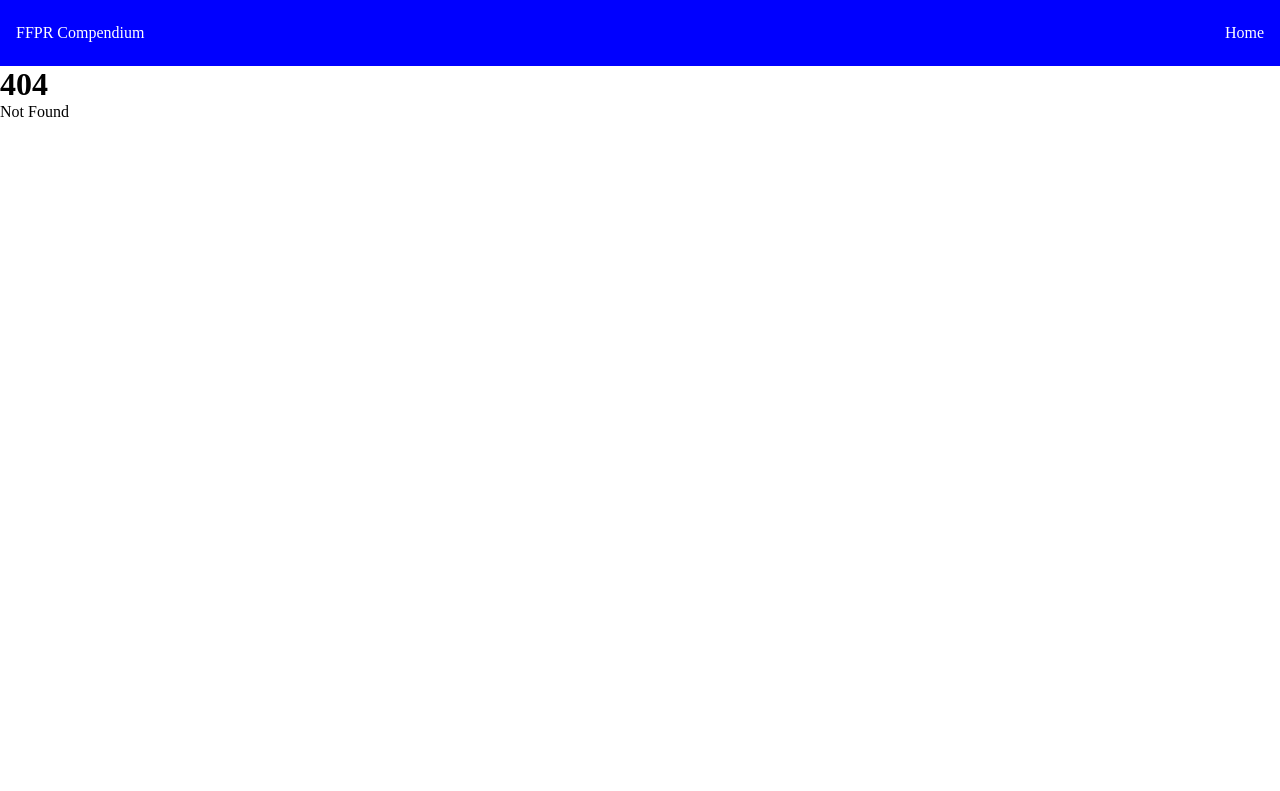
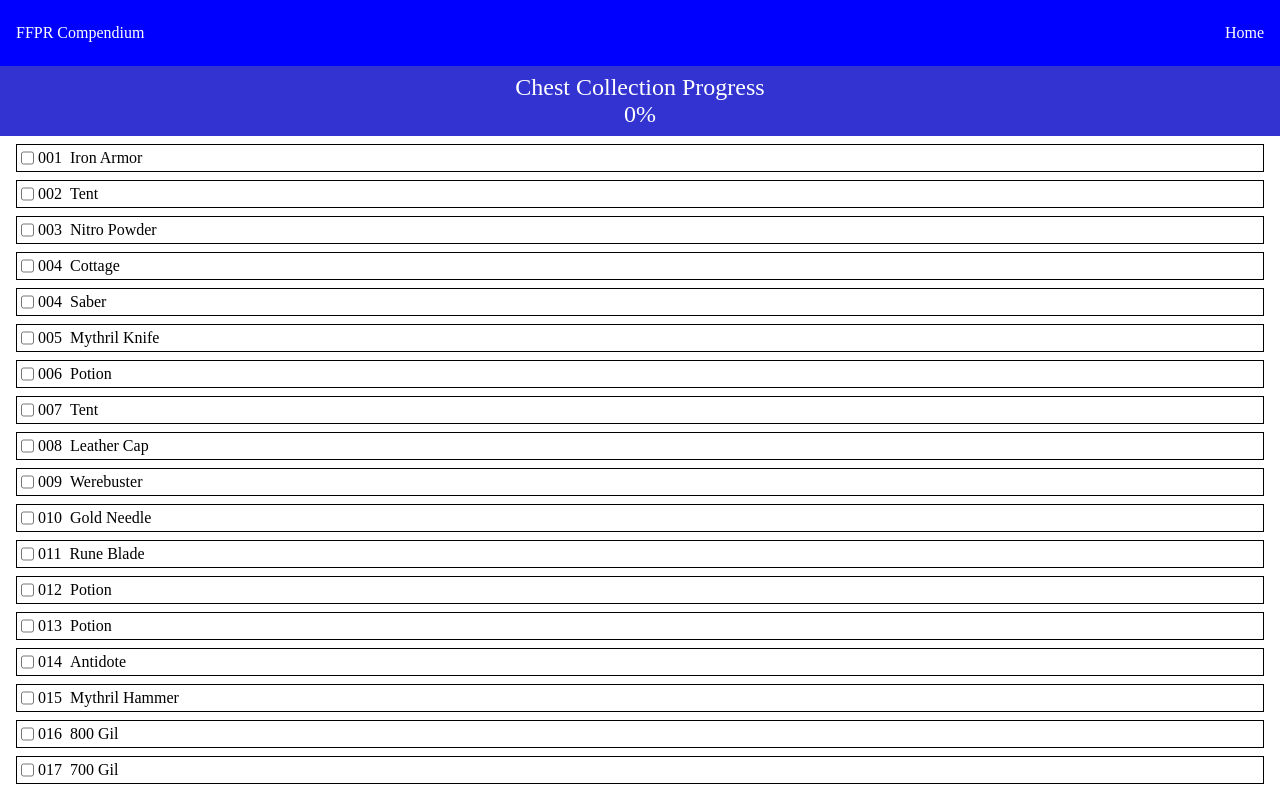
Before and after one commit to dan-collins-dev/ffpr-bestiaries, a SvelteKit app: page /ff1/chests in a window 1280 px wide. Before the commit this address had no page. Shown: the top 791 px of the page. Built offline with nearby package versions, Linux system fonts and the light colour scheme.

Commit message:
implemented chest collection log with related custom components

```diff
--- /dev/null
+++ b/src/components/Chest.svelte
@@ -0,0 +1,32 @@
+<script>
+	import { ff1Chests } from '$store';
+
+	export let data;
+	export let index = 0;
+</script>
+
+<div>
+	<input on:click={ff1Chests.editEntry(index)} bind:checked={data.opened} type="checkbox" />
+	<p>{data.id}</p>
+	<p>{data.contents}</p>
+	<!-- <p>Locked: {data.locked}</p> -->
+	<!-- <p>Opened: {data.opened}</p> -->
+</div>
+
+<style>
+	div {
+		display: flex;
+		flex-direction: row;
+		border: 1px solid black;
+		margin: 0.5rem 1rem;
+		padding: 0.25rem 0.25rem;
+	}
+
+	input {
+		padding: 0 4rem;
+	}
+
+	p {
+		padding: 0 0.25rem;
+	}
+</style>
--- /dev/null
+++ b/src/components/ChestTotal.svelte
@@ -0,0 +1,34 @@
+<script>
+	import { ff1Chests } from '$store';
+
+	$: progress = Math.floor((getOpenedChests() / $ff1Chests.length) * 100);
+
+	$: getOpenedChests = () => {
+		let count = 0;
+		$ff1Chests.forEach((chest) => {
+			if (chest.opened === true) count += 1;
+		});
+
+		return count;
+	};
+</script>
+
+<section>
+	<p class="title">Chest Collection Progress</p>
+	<p>{progress}%</p>
+</section>
+
+<style>
+	section {
+		display: flex;
+		flex-direction: column;
+		align-items: center;
+		background-color: hsl(240, 63%, 51%);
+		color: white;
+		padding: 0.5rem;
+	}
+
+	p {
+		font-size: 1.5rem;
+	}
+</style>
--- a/src/components/Entry.svelte
+++ b/src/components/Entry.svelte
@@ -28,4 +28,6 @@
 	p {
 		padding: 0 0.25rem;
 	}
+
+
 </style>
--- a/src/routes/+layout.svelte
+++ b/src/routes/+layout.svelte
@@ -1,9 +1,10 @@
 <script>
 	import '$appCSS';
 	import { base } from '$app/paths';
-	import { ff1Bestiary } from '$store';
+	import { ff1Bestiary, ff1Chests } from '$store';
 
 	ff1Bestiary.initStorage()
+	ff1Chests.initStorage()
 </script>
 
 <header>
--- a/src/routes/ff1/+page.svelte
+++ b/src/routes/ff1/+page.svelte
@@ -0,0 +1,3 @@
+<script>
+
+</script>
--- /dev/null
+++ b/src/routes/ff1/chests/+page.svelte
@@ -0,0 +1,10 @@
+<script>
+	import { ff1Chests } from '$store';
+	import Chest from '$components/Chest.svelte';
+	import ChestTotal from '$components/ChestTotal.svelte';
+</script>
+
+<ChestTotal />
+{#each $ff1Chests as entry, idx}
+	<Chest data={entry} index={idx} />
+{/each}
--- /dev/null
+++ b/src/stores/bestiaryStore.js
@@ -0,0 +1,51 @@
+import { writable } from 'svelte/store';
+import { browser } from '$app/environment';
+
+export const createBestiaryStorage = (key, dataArray) => {
+	const { subscribe, set, update } = writable(dataArray);
+
+	const initStorage = () => {
+		update((dataArray) => {
+			if (browser) {
+				if (localStorage.getItem(key) === null) {
+					localStorage.setItem(key, JSON.stringify(dataArray));
+				} else {
+					dataArray = JSON.parse(localStorage.getItem(key));
+				}
+			}
+
+			return dataArray;
+		});
+	};
+
+	const addEntries = (value) => {
+		update((dataArray) => {
+			dataArray = [...dataArray, value];
+			if (browser) {
+				localStorage.setItem(key, JSON.stringify(dataArray));
+			}
+
+			return dataArray;
+		});
+	};
+
+	const editEntry = (index) => {
+		update((dataArray) => {
+			if (browser) {
+				let storage = JSON.parse(localStorage.getItem(key));
+				storage[index].encountered = !storage[index].encountered;
+				dataArray = storage;
+				localStorage.setItem(key, JSON.stringify(dataArray));
+			}
+
+			return dataArray;
+		});
+	};
+
+	const reset = () => {
+		// set("0")
+		// // if (browser)
+	};
+
+	return { subscribe, reset, addEntries, initStorage, editEntry };
+};
--- /dev/null
+++ b/src/stores/chestStore.js
@@ -0,0 +1,51 @@
+import { writable } from 'svelte/store';
+import { browser } from '$app/environment';
+
+export const createChestStorage = (key, dataArray) => {
+	const { subscribe, set, update } = writable(dataArray);
+
+	const initStorage = () => {
+		update((dataArray) => {
+			if (browser) {
+				if (localStorage.getItem(key) === null) {
+					localStorage.setItem(key, JSON.stringify(dataArray));
+				} else {
+					dataArray = JSON.parse(localStorage.getItem(key));
+				}
+			}
+
+			return dataArray;
+		});
+	};
+
+	const addEntries = (value) => {
+		update((dataArray) => {
+			dataArray = [...dataArray, value];
+			if (browser) {
+				localStorage.setItem(key, JSON.stringify(dataArray));
+			}
+
+			return dataArray;
+		});
+	};
+
+	const editEntry = (index) => {
+		update((dataArray) => {
+			if (browser) {
+				let storage = JSON.parse(localStorage.getItem(key));
+				storage[index].opened = !storage[index].opened;
+				dataArray = storage;
+				localStorage.setItem(key, JSON.stringify(dataArray));
+			}
+
+			return dataArray;
+		});
+	};
+
+	const reset = () => {
+		// set("0")
+		// // if (browser)
+	};
+
+	return { subscribe, reset, addEntries, initStorage, editEntry };
+};
--- a/src/stores/store.js
+++ b/src/stores/store.js
@@ -1,57 +1,14 @@
-import { writable } from 'svelte/store';
-import { browser } from '$app/environment';
+import {createBestiaryStorage} from "../stores/bestiaryStore"
+import {createChestStorage} from "../stores/chestStore"
 
-const createDataStorage = (key, dataArray) => {
-	const { subscribe, set, update } = writable(dataArray);
-
-	const initStorage = () => {
-		update((dataArray) => {
-			if (browser) {
-				if (localStorage.getItem(key) === null) {
-					localStorage.setItem(key, JSON.stringify(dataArray));
-				} else {
-					dataArray = JSON.parse(localStorage.getItem(key));
-				}
-			}
-
-			return dataArray;
-		});
-	};
-
-	const addEntries = (value) => {
-		update((dataArray) => {
-			dataArray = [...dataArray, value];
-			if (browser) {
-				localStorage.setItem(key, JSON.stringify(dataArray));
-			}
-
-			return dataArray;
-		});
-	};
-
-	const editEntry = (index) => {
-		update((dataArray) => {
-			if (browser) {
-				let storage = JSON.parse(localStorage.getItem(key));
-				storage[index].encountered = !storage[index].encountered;
-				dataArray = storage;
-				localStorage.setItem(key, JSON.stringify(dataArray));
-			}
-
-			return dataArray;
-		});
-	};
-
-	const reset = () => {
-		// set("0")
-		// // if (browser)
-	};
-
-	return { subscribe, reset, addEntries, initStorage, editEntry };
-};
-
+// TODO: Figure out a cleaner way to import all data and create stores
 import bestiary from '$data/ff1/bestiary.json';
 let stringifiedBestiary = JSON.stringify(bestiary);
 let bestiaryJSON = JSON.parse(stringifiedBestiary);
 
-export const ff1Bestiary = createDataStorage('ff1-bestiary', bestiaryJSON);
+import chests from "$data/ff1/chests.json"
+let stringifiedChests = JSON.stringify(chests)
+let chestJSON = JSON.parse(stringifiedChests)
+
+export const ff1Bestiary = createBestiaryStorage('ff1-bestiary', bestiaryJSON);
+export const ff1Chests = createChestStorage("ff1-chests", chestJSON)
```
Also changed, not shown: src/routes/ff1/bestiary/+page.svelte (line endings or trailing spaces).
